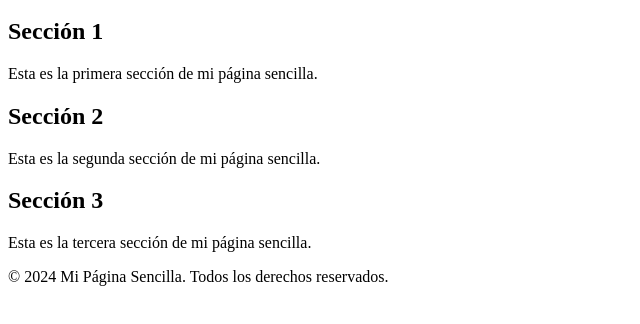
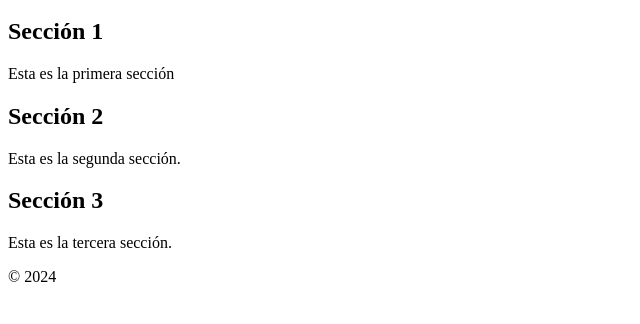
Before and after one commit to UrielCG1/Curso-HTML-CSS-y-JavaScript, a plain HTML site: page Index.html in a window 1280 px wide. Shown: the part 136-460 px from the top of the page, without its empty margins (0-640 px from the left). Drawn offline with Linux system fonts and the light colour scheme.

Commit message:
Update Index.html

```diff
--- a/Index.html
+++ b/Index.html
@@ -19,19 +19,19 @@
     <main>
         <section id="section1">
             <h2>Sección 1</h2>
-            <p>Esta es la primera sección de mi página sencilla.</p>
+            <p>Esta es la primera sección</p>
         </section>
         <section id="section2">
             <h2>Sección 2</h2>
-            <p>Esta es la segunda sección de mi página sencilla.</p>
+            <p>Esta es la segunda sección.</p>
         </section>
         <section id="section3">
             <h2>Sección 3</h2>
-            <p>Esta es la tercera sección de mi página sencilla.</p>
+            <p>Esta es la tercera sección.</p>
         </section>
     </main>
     <footer>
-        <p>© 2024 Mi Página Sencilla. Todos los derechos reservados.</p>
+        <p>© 2024</p>
     </footer>
 </body>
 </html>
```
